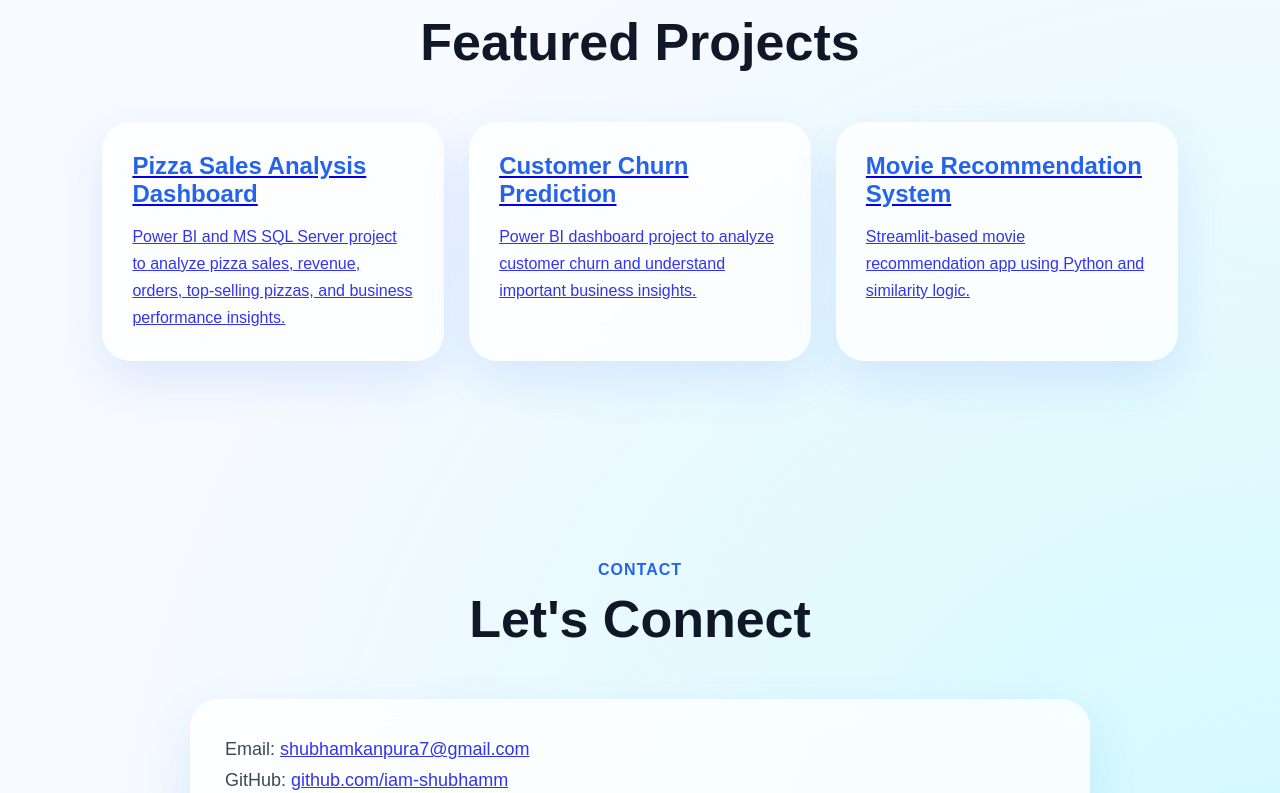
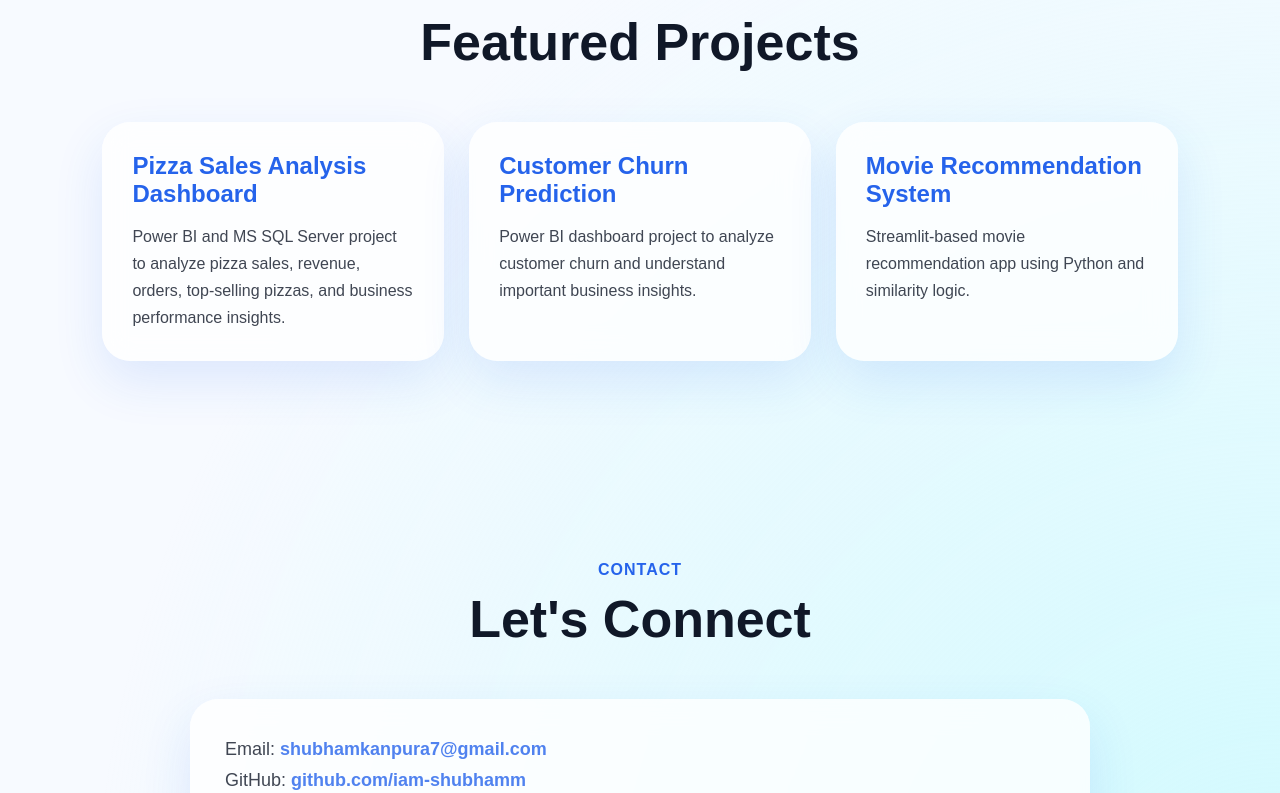
Before and after one commit to iam-shubhamm/My-portfolio, a Next.js app: page / in a window 1280 px wide. Shown: the part 2187-2980 px from the top of the page. Built offline with nearby package versions, Linux system fonts and the light colour scheme.

Commit message:
Enhance styles for project and contact links
Added new styles for project links and contact box links, including hover effects.

```diff
--- a/app/globals.css
+++ b/app/globals.css
@@ -68,9 +68,11 @@ main.dark {
 }
 
 @keyframes float {
-  0%, 100% {
+  0%,
+  100% {
     transform: translateY(0) rotateX(0deg) rotateY(0deg);
   }
+
   50% {
     transform: translateY(-40px) rotateX(20deg) rotateY(25deg);
   }
@@ -226,9 +228,11 @@ main.dark {
 }
 
 @keyframes card3d {
-  0%, 100% {
+  0%,
+  100% {
     transform: rotateY(-8deg) rotateX(5deg) translateY(0);
   }
+
   50% {
     transform: rotateY(8deg) rotateX(-5deg) translateY(-18px);
   }
@@ -313,6 +317,22 @@ main.dark {
   line-height: 1.7;
 }
 
+.project-link {
+  text-decoration: none;
+  color: inherit;
+  display: block;
+}
+
+.contact-box a {
+  color: #2563eb;
+  font-weight: 700;
+  text-decoration: none;
+}
+
+.contact-box a:hover {
+  text-decoration: underline;
+}
+
 .reveal {
   opacity: 0;
   transform: translateY(50px);
```
